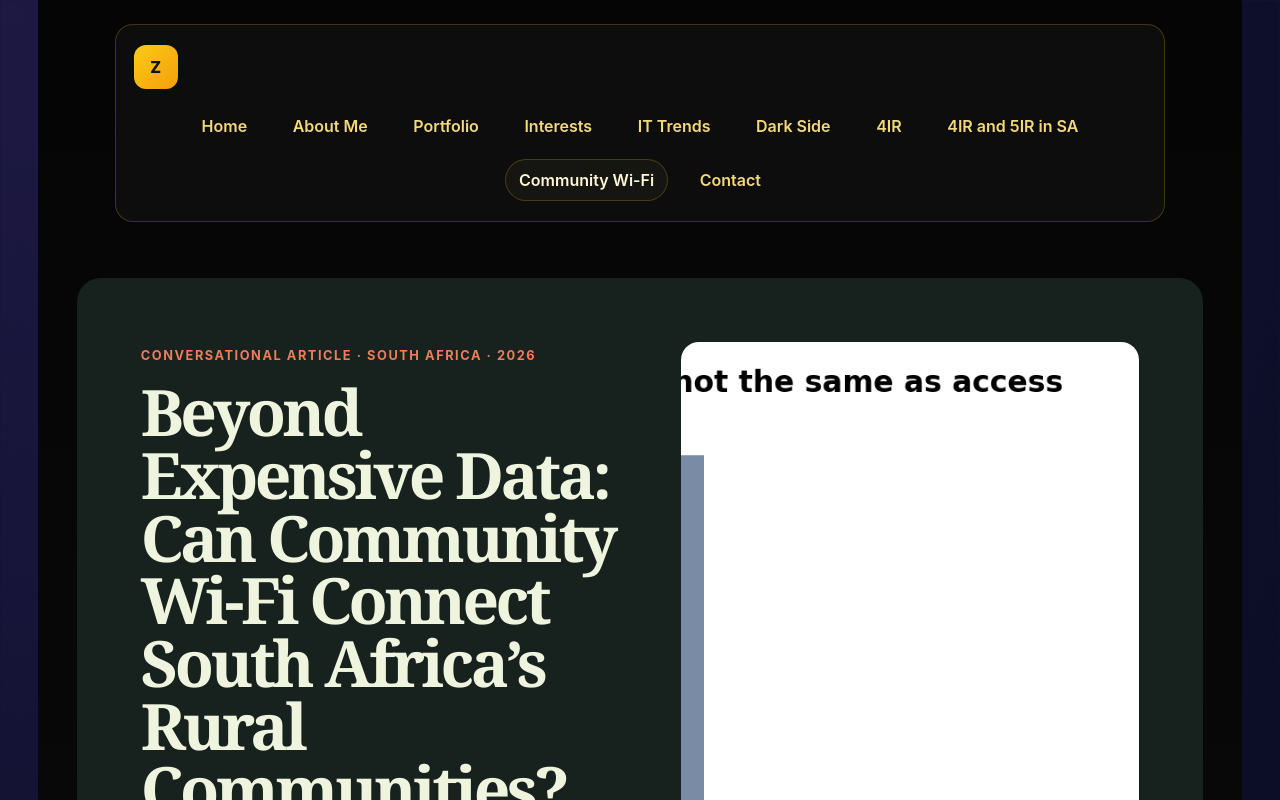
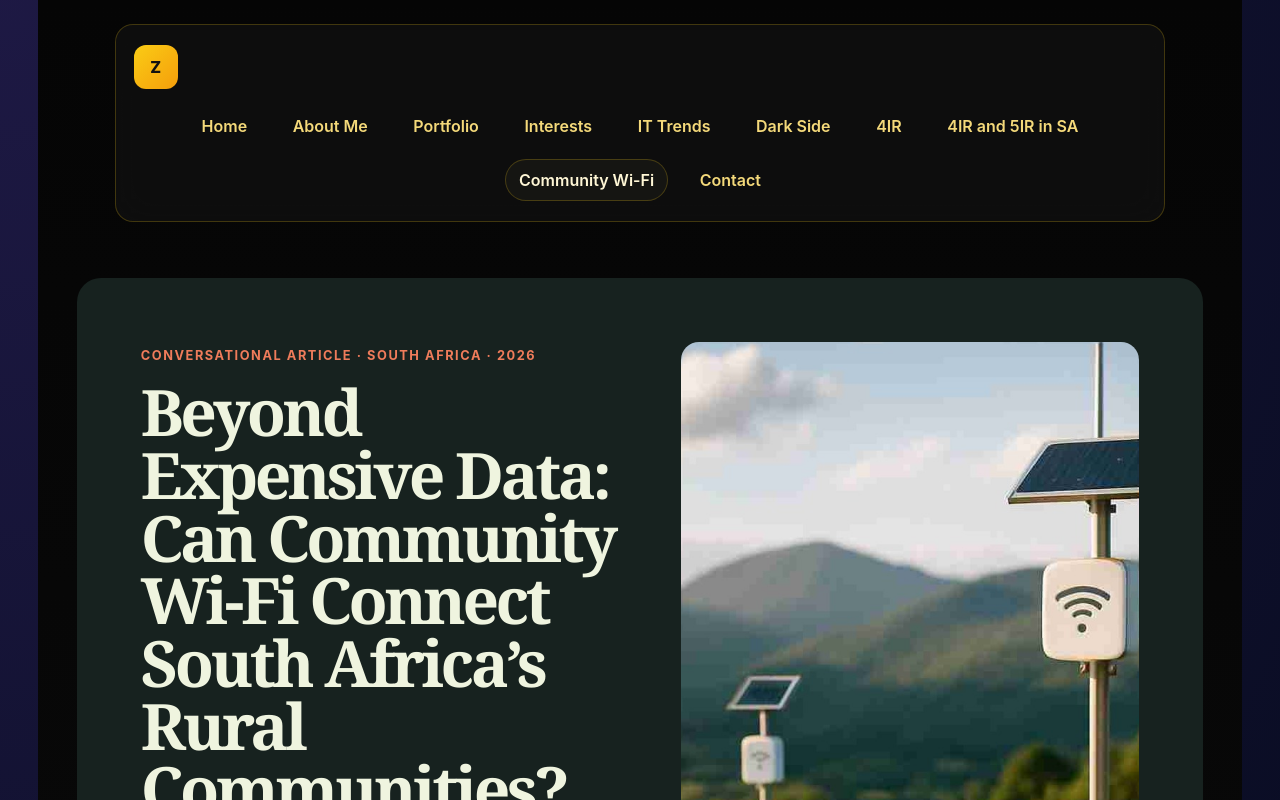
Before and after one commit to Zintle2001/ZintleDzanibe, a React (Vite) app: page / in a window 1280 px wide. Both pictures are taken after a click on the button "Community Wi-Fi". Shown: the top 800 px of the page. Built offline with nearby package versions, Linux system fonts and the light colour scheme.

Commit message:
Place article graph in coverage section

```diff
--- a/src/App.jsx
+++ b/src/App.jsx
@@ -1196,7 +1196,7 @@ function App() {
               <span>Reading time: 7 minutes</span>
             </div>
           </div>
-          <img className="article-hero-image" src={communityWifiHero} alt="Illustration of a solar-powered community Wi-Fi node in a rural landscape" />
+          <img className="article-hero-image" src={communityWifiCoverage} alt="Illustration of a solar-powered community Wi-Fi node in a rural landscape" />
         </header>
 
         <div className="article-facts" aria-label="Article facts">
@@ -1230,7 +1230,7 @@ function App() {
               <p>{renderCommunityWifiText('Mobile networks reach 98.8% of the population with 4G, yet only 1.6% of rural households have a home internet connection, compared with 13% of urban households. Where people can connect, a 20-gigabyte data bundle can eat up 38.4% of the monthly income of a household living at or below the poverty line. For a family in rural KwaZulu-Natal or the Eastern Cape, getting online is less a technology problem than a household budgeting problem.')}</p>
             </div>
             <figure className="article-figure coverage-figure">
-              <img src={communityWifiCoverage} alt="Graph comparing mobile coverage and home internet access in rural and urban South Africa" />
+              <img src={communityWifiHero} alt="Graph comparing mobile coverage and home internet access in rural and urban South Africa" />
               <figcaption>{renderCommunityWifiText('Mobile coverage is almost universal, but few rural households have home internet. Data: Association for Progressive Communications (2025).')}</figcaption>
             </figure>
 
```
